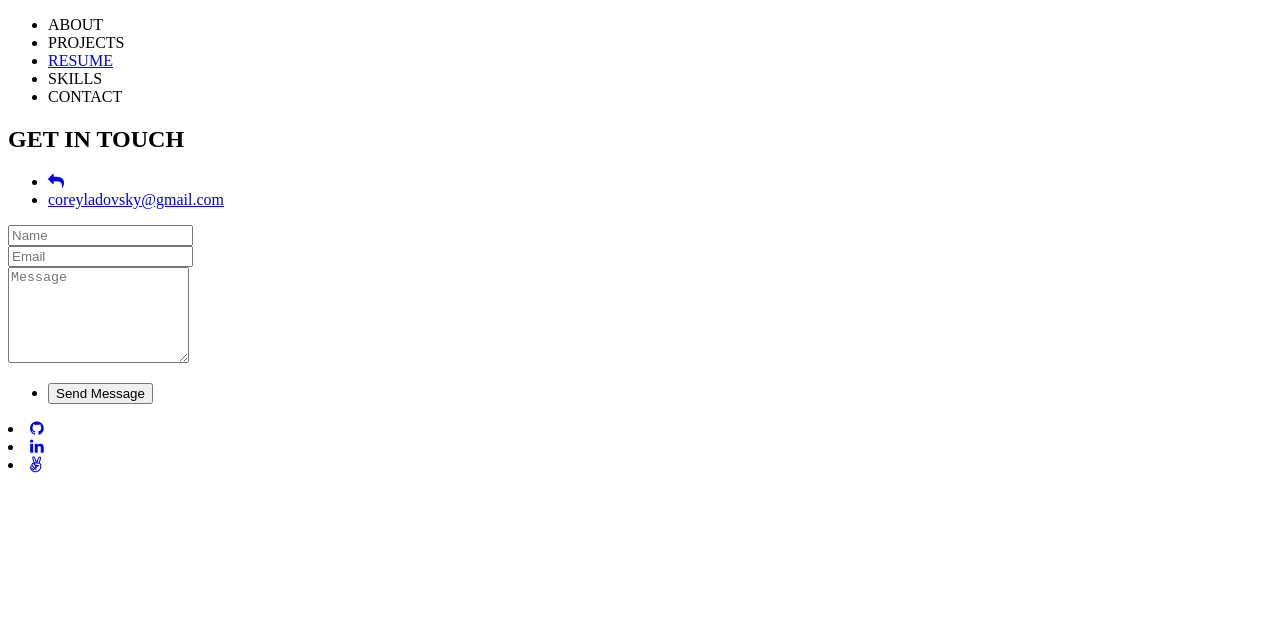
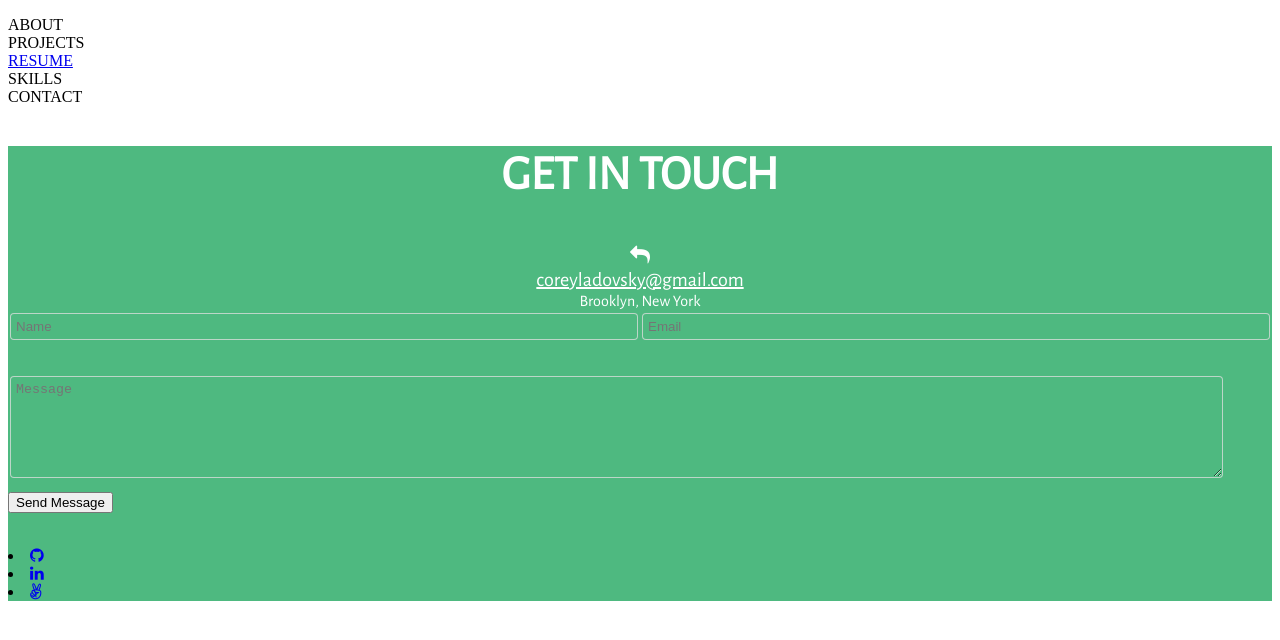
Before and after one commit to coreyladovsky/portfolio, a React (Create React App) app: page /contact in a window 1280 px wide. Shown: the top 640 px of the page. Built offline with nearby package versions, Linux system fonts and the light colour scheme; the HTML template or start-up script is replaced by a standard one.

Commit message:
working on styling contact

```diff
--- a/public/index.html
+++ b/public/index.html
@@ -12,7 +12,7 @@
 <link rel="stylesheet" href="https://cdn.rawgit.com/konpa/devicon/df6431e323547add1b4cf45992913f15286456d3/devicon.min.css">
 
 <link href="https://fonts.googleapis.com/css?family=Work+Sans" rel="stylesheet">
-
+<link href="https://fonts.googleapis.com/css?family=Alegreya+Sans" rel="stylesheet">
   </head>
   <body>
 
--- /dev/null
+++ b/src/components/contact.css
@@ -0,0 +1,84 @@
+ul {
+  -webkit-padding-start: 0px;
+}
+
+.contact-container {
+  background: #4eb980;
+}
+.email-contact-container {
+  text-align: center;
+  font-family: 'Alegreya Sans', sans-serif;
+  color: white;
+}
+.email-contact-container h2 {
+  font-size: 3em;
+}
+
+.email-links-ul {
+  list-style: none;
+  margin: auto;
+  text-align: center;
+}
+
+.email-links-ul a {
+  font-size: 20px;
+  color: white;
+}
+
+
+.email-form {
+  display: grid;
+  grid-template-columns: 1fr;
+  grid-template-rows: 1fr 2fr 1fr;
+  grid-gap: .5em;
+}
+
+.name-email-input {
+  display: flex;
+  justify-content: space-between;
+}
+.name-email-input input {
+  border-radius: 4px;
+  width: 50%;
+  padding: 5px;
+  margin: 2px;
+  background: #4eb980;
+    border: solid 1px rgba(224, 224, 224, 0.75)
+}
+
+.name-email-input input:focus {
+  background: rgba(224, 224, 224, 0.15);
+  border: 1px solid white;
+
+
+}
+
+.textarea textarea {
+  width: 95%;
+  margin: 2px;
+  padding: 5px;
+  border-radius: 4px;
+  background: #4eb980;
+      border: solid 1px rgba(224, 224, 224, 0.75)
+
+}
+
+.textarea textarea:focus {
+  background: rgba(224, 224, 224, 0.15);
+  border: 1px solid white;
+}
+
+
+
+
+
+
+
+
+
+
+
+
+
+
+/* comment */
--- a/src/components/contact.jsx
+++ b/src/components/contact.jsx
@@ -1,12 +1,13 @@
 import React from "react";
+import "./contact.css";
 
 class Contact extends React.Component {
   render() {
     return (
-      <div>
-        <div>
+      <div className="contact-container">
+        <div className="email-contact-container">
           <h2>GET IN TOUCH</h2>
-          <ul>
+          <ul className="email-links-ul">
             <li>
               <a href="mailto:coreyladovsky@gmail.com">
                 {" "}
@@ -18,34 +19,26 @@ class Contact extends React.Component {
                 coreyladovsky@gmail.com
               </a>
             </li>
+            <li>Brooklyn, New York</li>
           </ul>
         </div>
 
         <form
+          className="email-form"
           method="post"
           action="https://formspree.io/coreyladovsky@gmail.com"
         >
-          <div className="row">
-            <div>
+          <div>
+            <div className="name-email-input">
               <input type="text" name="name" placeholder="Name" />
-            </div>
-            <div>
               <input type="email" name="email" placeholder="Email" />
             </div>
           </div>
-          <div>
-            <div>
-              <textarea name="message" placeholder="Message" rows="6" />
-            </div>
+          <div className="textarea">
+            <textarea name="message" placeholder="Message" rows="6" />
           </div>
           <div>
-            <div>
-              <ul className="actions">
-                <li>
-                  <input type="submit" value="Send Message" />
-                </li>
-              </ul>
-            </div>
+            <input type="submit" value="Send Message" />
           </div>
         </form>
 
--- a/src/components/skills.css
+++ b/src/components/skills.css
@@ -19,12 +19,12 @@
   text-align: center;
 }
 
-i {
+.skill {
   font-size: 150px;
 
 }
 
-img {
+.redux-pic {
   margin: auto;
   width: 165px;
   height: 150px;
--- a/src/components/skills.jsx
+++ b/src/components/skills.jsx
@@ -7,43 +7,43 @@ export const Skills = () => {
     <div>
       <ul className="all-skills">
         <li>
-          <i className="devicon-react-plain colored" />
+          <i className="devicon-react-plain colored skill" />
           React
         </li>
         <li>
-          <img src={reduxPic} alt="" />
+          <img className="redux-pic" src={reduxPic} alt="" />
           Redux
         </li>
         <li>
-          <i className="devicon-javascript-plain colored" />
+          <i className="devicon-javascript-plain colored skill" />
           JavaScript
         </li>
         <li>
-          <i className="devicon-ruby-plain colored" />
+          <i className="devicon-ruby-plain colored skill" />
           Ruby
         </li>
         <li>
-          <i className="devicon-rails-plain colored" />
+          <i className="devicon-rails-plain colored skill" />
           Rails
         </li>
         <li>
-          <i className="devicon-postgresql-plain colored" />
+          <i className="devicon-postgresql-plain colored skill" />
           PostgreSql
         </li>
         <li>
-          <i className="devicon-jquery-plain colored" />
+          <i className="devicon-jquery-plain colored skill" />
           JQuery
         </li>
         <li>
-          <i className="devicon-html5-plain colored" />
+          <i className="devicon-html5-plain colored skill" />
           HTML5
         </li>
         <li>
-          <i className="devicon-css3-plain colored" />
+          <i className="devicon-css3-plain colored skill" />
           CSS3
         </li>
         <li>
-          <i className="devicon-d3js-plain colored" />
+          <i className="devicon-d3js-plain colored skill" />
           D3.js
         </li>
       </ul>
```
